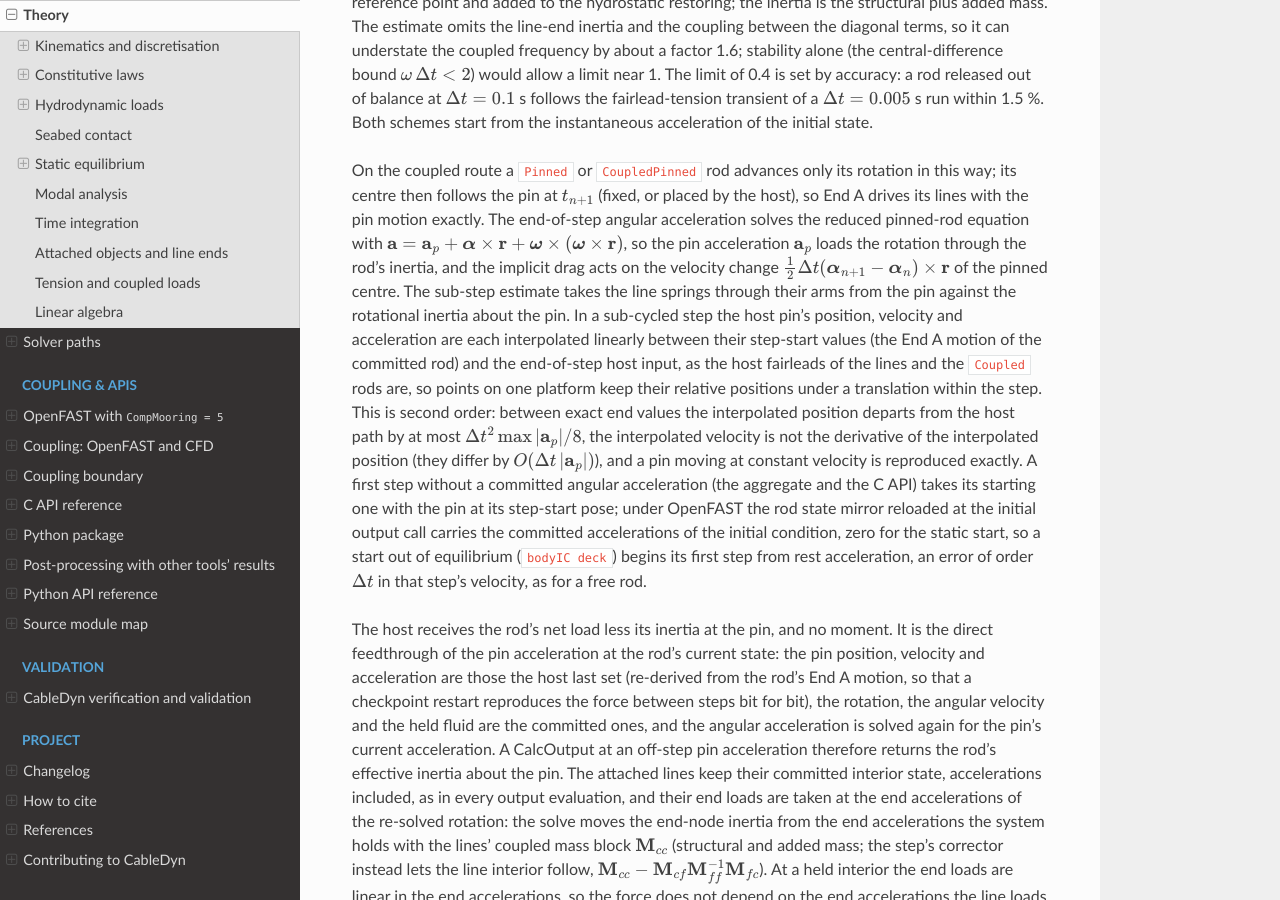
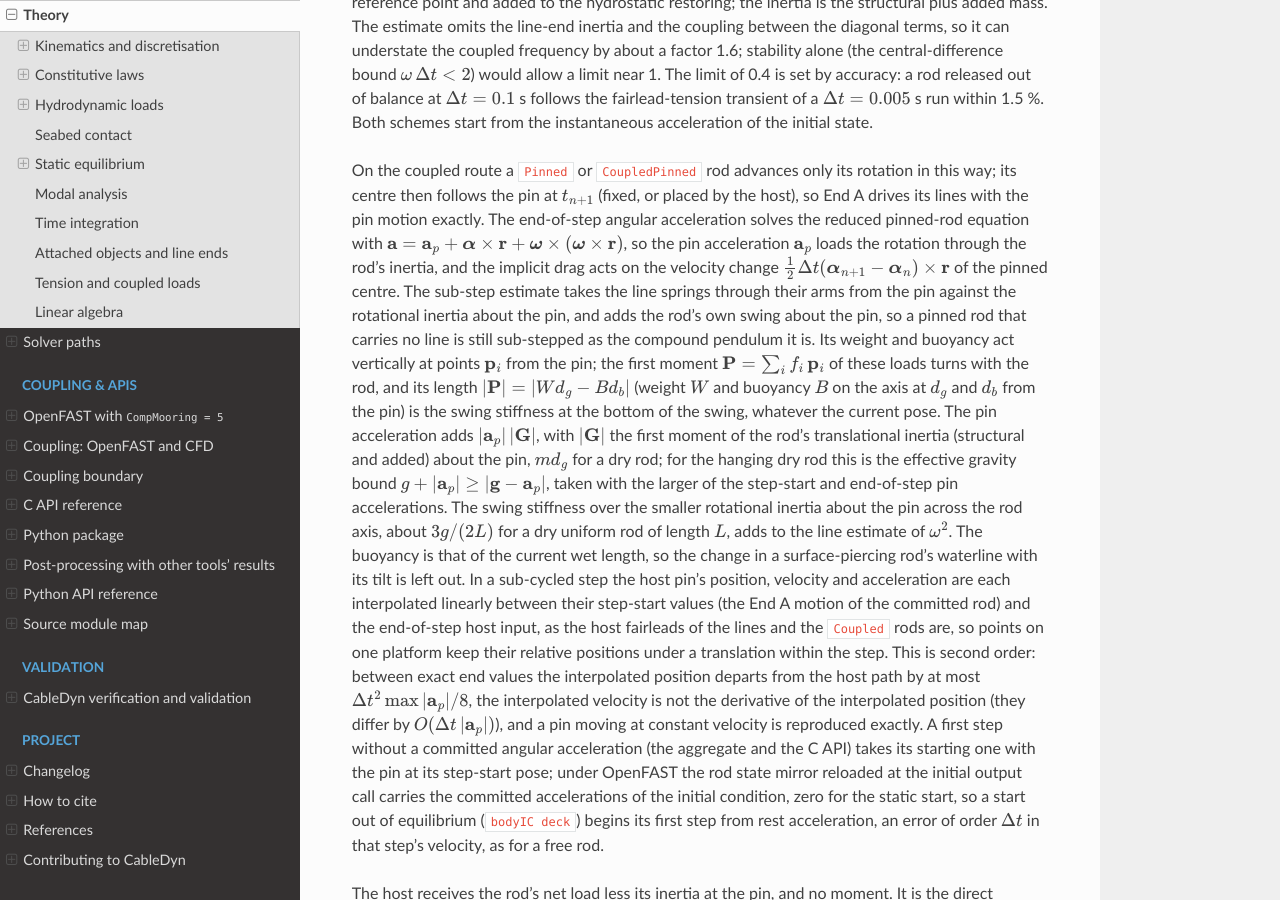
Before and after one commit to SMI-Lab-Inha/CableDyn, a Sphinx documentation site: the page built from doc/theory.rst, in a window 1280 px wide and 900 px high, scrolled down 36285 px. Built offline with Sphinx 7.4.7 and the Read the Docs theme 3.1.0, drawn with Linux system fonts in a browser that asks for light colours.

Commit message:
fix(rods): sub-step a pinned rod's own swing about its pin
The coupled rod march sized its sub-steps for a pinned rod from the
attached line springs only. A pinned rod with no line therefore always
got omega^2 = 0 and one sub-step, although its weight and buoyancy make
it a compound pendulum (omega^2 about 3g/(2L) when dry), so a short rod
or a large coupling step could exceed the explicit central-difference
limit or skip the accuracy sub-cycling.

The estimate now adds the rod's swing about the pin. The vertical
weight and buoyancy loads have the first moment P = sum f_i p_i about
the pin, whose length |W d_g - B d_b| is the swing stiffness at the
bottom of the swing in any pose; the buoyancy comes from the current
wet distribution, now returned by rod_environment_force. The pin
acceleration adds |a_p| |G|, with G the first moment of the rod's
translational inertia (structural and added) about the pin, m d_g for
a dry rod, taken with the larger of the step-start and end-of-step pin
accelerations. The sum over the smaller rotational inertia about the
pin across the rod axis adds to the line estimate of omega^2.

Free rods, Rigid6 bodies and the multibody march are unchanged. Across
the full test suite only the new test changes a sub-step count, so the
existing pinned-rod results are bit-identical.

A new case in openfast_pinned_rod runs a 1 m line-less Pinned rod, dry
and hanging, and buoyant and upright under water, at a 0.6 s step
(omega0 dt 2.29 and 3.42): it now takes 6 and 9 sub-steps, equals the
run at the sub-step size bit for bit, stays within its release angle,
and keeps the elliptic-integral period to 6.0e-3 and 5.9e-3. Taken
whole, the same step turns the rod over.

Signed-off-by: Jae Hoon Seo <jaehoon.seo@inha.ac.kr>

```diff
--- a/doc/theory.rst
+++ b/doc/theory.rst
@@ -1939,7 +1939,21 @@ so the pin acceleration :math:`\mathbf{a}_p` loads the rotation through the rod'
 the implicit drag acts on the velocity change
 :math:`\tfrac{1}{2}\Delta t(\boldsymbol{\alpha}_{n+1} - \boldsymbol{\alpha}_n)\times\mathbf{r}` of the
 pinned centre. The sub-step estimate takes the line springs through their arms from the pin
-against the rotational inertia about the pin. In a sub-cycled step the host pin's position,
+against the rotational inertia about the pin, and adds the rod's own swing about the pin, so a
+pinned rod that carries no line is still sub-stepped as the compound pendulum it is. Its weight
+and buoyancy act vertically at points :math:`\mathbf{p}_i` from the pin; the first moment
+:math:`\mathbf{P} = \sum_i f_i\,\mathbf{p}_i` of these loads turns with the rod, and its length
+:math:`|\mathbf{P}| = |W d_g - B d_b|` (weight :math:`W` and buoyancy :math:`B` on the axis at
+:math:`d_g` and :math:`d_b` from the pin) is the swing stiffness at the bottom of the swing,
+whatever the current pose. The pin acceleration adds :math:`|\mathbf{a}_p|\,|\mathbf{G}|`, with
+:math:`|\mathbf{G}|` the first moment of the rod's translational inertia (structural and added)
+about the pin, :math:`m d_g` for a dry rod; for the hanging dry rod this is the effective gravity
+bound :math:`g + |\mathbf{a}_p| \ge |\mathbf{g} - \mathbf{a}_p|`, taken with the larger of the
+step-start and end-of-step pin accelerations. The swing stiffness over the smaller rotational
+inertia about the pin across the rod axis, about :math:`3g/(2L)` for a dry uniform rod of length
+:math:`L`, adds to the line estimate of :math:`\omega^2`. The buoyancy is that of the current
+wet length, so the change in a surface-piercing rod's waterline with its tilt is left out. In a
+sub-cycled step the host pin's position,
 velocity and acceleration are each interpolated linearly between their step-start values (the End
 A motion of the committed rod) and the end-of-step host input, as the host fairleads of the lines
 and the ``Coupled`` rods are, so points on one platform keep their relative positions under a
```
Also changed, not shown: CHANGELOG.md (+4 -1 lines), VALIDATION.md (+1 -1 lines), 2 other files.
